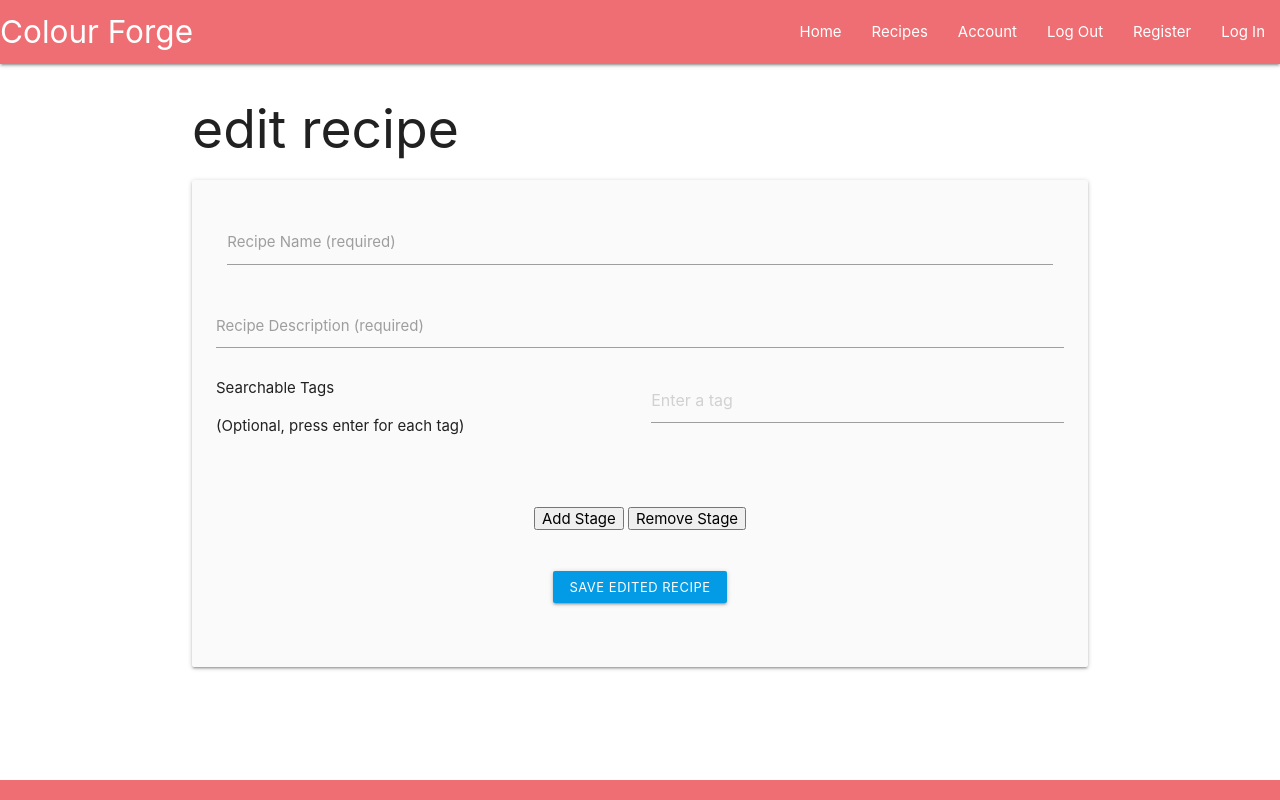
After one commit to monkphin/Colour-Forge, a Flask app: template colourforge/templates/edit_recipe.html in a window 1280 px wide. The commit adds this page. Run offline with Flask 3, Linux system fonts and the light colour scheme; the template is opened without the code that fills it, so the values that code supplies are empty.

Commit message:
added initial update function to recipe title and desc

```diff
--- a/colourforge/static/css/style.css
+++ b/colourforge/static/css/style.css
@@ -43,6 +43,6 @@ form {
 
 
  .col.s4.m4.recipe-cards {
-    min-height: 450px;
-    max-height: 450px;
+    min-height: 5000px;
+    max-height: 5000px;
   }
--- /dev/null
+++ b/colourforge/templates/edit_recipe.html
@@ -0,0 +1,78 @@
+{% extends "base.html" %}
+{% block content %}
+
+<h2>edit recipe</h2>
+<div class="row card-panel grey lighten-5">
+  <form class="col s12" method="POST" action={{ url_for('edit_recipe', recipe_id=recipe.recipe_id) }} enctype="multipart/form-data">
+
+    <div class="row">
+      <div class="input-field col s12">
+        <!-- Recipe Name field -->
+        <input id="recipe_name" name="recipe_name" minlength="5" maxlength="55" type="text" class="validate" value="{{ recipe.recipe_name }}" required>
+        <label for="recipe_name">Recipe Name (required)</label>
+      </div>
+
+      <div class="row">
+        <div class="input-field col s12">
+          <!-- Recipe Description field -->
+          <textarea id="recipe_desc" name="recipe_desc" class="materialize-textarea" required>{{ recipe.recipe_desc }}</textarea>
+          <label for="recipe_desc">Recipe Description (required)</label>
+          <!-- tags field -->
+          <div class="row">
+            <div class="col s6">
+              <p>Searchable Tags</p>
+              <p>(Optional, press enter for each tag)</p>
+            </div>
+            <div class="col s6">
+              <div class="chips chips-autocomplete">
+                {% if recipe.tags %}
+                  {% for tag in recipe.tags %}
+                    {% if tag.recipe_tag %}
+                      <div class="chip">
+                        {{ tag.recipe_tag.tag_name }}
+                        <i class="material-icons clear"></i>
+                      </div>
+                    {% endif %}
+                  {% endfor %}
+                {% endif %}
+              </div>
+              <input type="hidden" name="tags" id="tags_input">
+            </div>
+          </div>
+          </div>
+          <div class="row">
+            {% for stage in recipe.stages %}
+              <!-- Instructions -->
+              <div class="input-field col s12">
+                <textarea id="instructions_{{ stage.stage_num }}" name="instructions[]" class="materialize-textarea input" required>{{ stage.instructions }}</textarea>
+                <label for="instructions_{{ stage.stage_num }}">Stage  {{ stage.stage_num }} Instructions (required)</label>
+              </div>
+            {% endfor %}
+          </div>
+          <!-- Image upload handling -->
+
+
+          <!-- Buttons to handle adding/deleting rows -->
+          <div class="row">
+            <div class="col s12 center-align">
+              <button type="button" class="add_field">Add Stage</button>
+              <button type="button" class="remove_field">Remove Stage</button>
+            </div>
+          </div>
+        </div>
+
+        <!-- Button to submit the recipe -->
+        <div class="row">
+          <div class="col s12 center-align">
+            <button type="submit" class="btn-small light-blue darken-1">
+              Save Edited Recipe
+            </button>
+          </div>
+        </div>
+
+      </div>
+    </div>
+  </form>
+</div>
+
+{% endblock %}
--- a/colourforge/templates/recipe_page.html
+++ b/colourforge/templates/recipe_page.html
@@ -90,12 +90,9 @@
     <!-- back/edit/delete buttons -->
     <div>
       <a href="{{ referrer }}" class="btn blue ">Back</a>
-      <a href="#" class="btn green accent-4">Edit</a>
+      <a href="{{ url_for('edit_recipe', recipe_id=recipe.recipe_id) }}" class="btn green accent-4">Edit</a>
       <a href="#" class="btn red">Delete</a>
     </div>
   </div>
 
-
-
-
 {% endblock %}
--- a/colourforge/templates/recipes.html
+++ b/colourforge/templates/recipes.html
@@ -42,8 +42,8 @@
         {% endfor %}
         </div>
         <div class="card-content">
-          <span class="grey-text text-darken-4">{{ recipe.recipe_name }}</span>
-          <span class="activator grey-text text-darken-4"><i class="fas fa-expand-arrows-alt"> Read More</i></span>
+          <h5><span class="grey-text text-darken-4">{{ recipe.recipe_name }}</span></h5>
+          <p><span class="activator grey-text text-darken-4"><i class="fas fa-expand-arrows-alt"> Recipe Description</i></span></p>
         </div>
         <div class="card-reveal">
           <span class="card-title grey-text text-darken-4"><i class="fas fa-times"> Close</i></span>
```
Also changed, not shown: colourforge/routes.py (+12 -6 lines).
